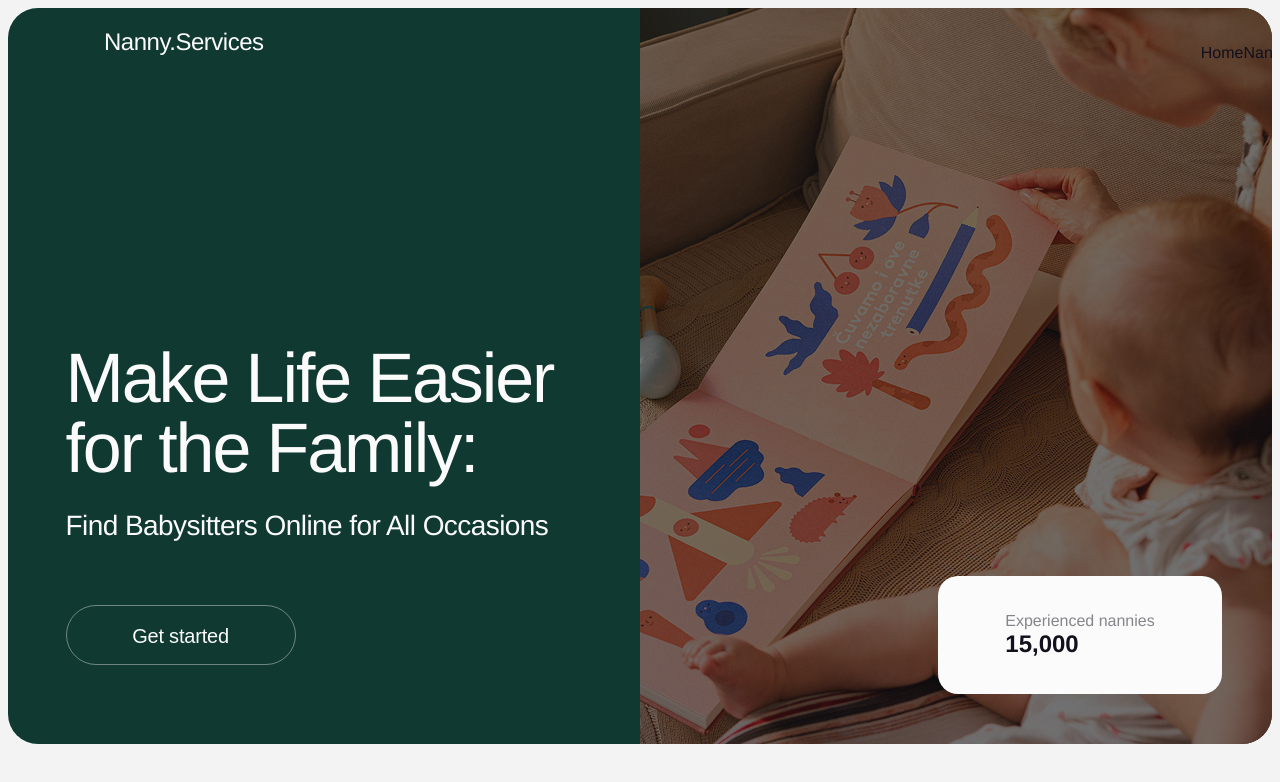
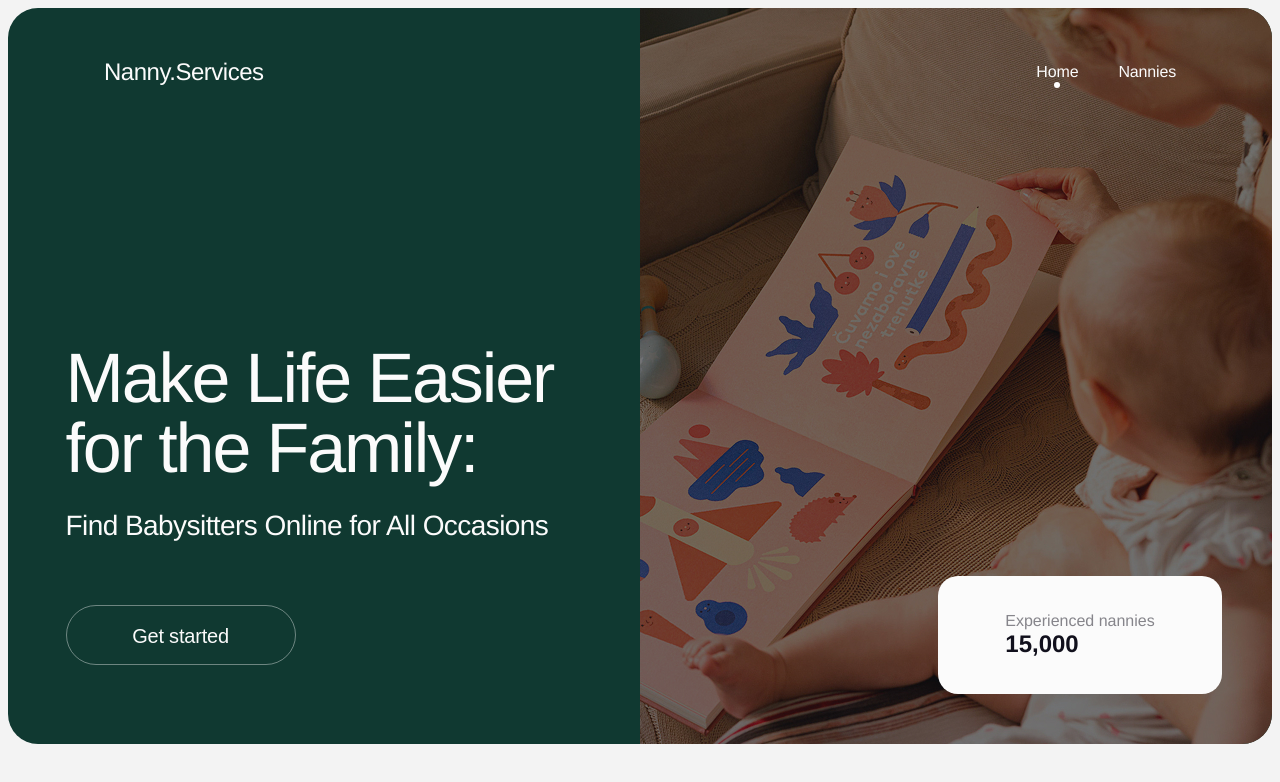
Before and after one commit to mafutka/nanny-service-pet-proect, a Next.js app: page / in a window 1280 px wide. Shown: the top 782 px of the page. Built offline with nearby package versions, Linux system fonts and the light colour scheme.

Commit message:
navigation-links-completed

```diff
--- a/app/page.tsx
+++ b/app/page.tsx
@@ -1,10 +1,14 @@
 
+import Header from "@/components/Header/Header";
 import HomeHero from "@/components/HomeHero/HomeHero";
 
 export default function Home() {
   return (
     <>
-    <HomeHero />
+    <HomeHero>
+      <Header />
+    </HomeHero>
+
     </>
   );
 }
--- a/components/Header/Header.module.css
+++ b/components/Header/Header.module.css
@@ -1,7 +1,6 @@
 .header {
     position: absolute;
     height: 88px;
-    width: 100%;
     position: relative;
     background: var(--background-header);
     z-index: 5;
@@ -10,6 +9,7 @@
   display: flex;
   flex-direction: row;
   justify-content: space-between;
+  align-items: center;
 }
 .headerLogo {
     font-weight: 500;
--- a/components/HomeHero/HomeHero.tsx
+++ b/components/HomeHero/HomeHero.tsx
@@ -1,10 +1,9 @@
-import Header from "../Header/Header"
 import css from "./HomeHero.module.css"
 
-export default function HomeHero() {
+export default function HomeHero({children,}: {children: React.ReactNode}) {
     return (
         <section className={css.hero}>
-            <Header />
+            {children}
         <div className={css.HeroContainer}>
         <div className={css.heroInfo}>
             <h1 className={css.heroTitle}>Make Life Easier for the Family:</h1>
--- a/components/Navigation/Navigation.module.css
+++ b/components/Navigation/Navigation.module.css
@@ -5,5 +5,25 @@
 }
 .navlist {
     display: flex;
+    gap: 40px;
 }
-.navItem {}
+.navItem a {
+    position: relative;
+    font-weight: 400;
+font-size: 16px;
+line-height: 125%;
+letter-spacing: -0.01em;
+color: var(--text-light);
+}
+
+.active::after {
+  content: "";
+  position: absolute;
+  bottom: -8px;
+  left: 50%;
+  transform: translateX(-50%);
+  width: 6px;
+  height: 6px;
+  background: white;
+  border-radius: 50%;
+}
--- a/components/Navigation/Navigation.tsx
+++ b/components/Navigation/Navigation.tsx
@@ -1,11 +1,25 @@
+'use client'
+
+import { usePathname } from "next/navigation"
+import Link from "next/link";
 import css from "./Navigation.module.css"
 export default function Navigation() {
+    const pathname = usePathname();
+    const isLoggedIn = false;
     return (
         <nav className={css.nav}>
             <ul className={css.navlist}>
-                <li className={css.navItem}>Home</li>
-                <li className={css.navItem}>Nannies</li>
-                <li className={css.navItem}>Favorites</li>
+                <li className={css.navItem}>
+                    <Link href="/" className={pathname === "/" ? css.active : ""}>Home</Link>
+                </li>
+                <li className={css.navItem}>
+                    <Link href="/nannies" className={pathname === "/nannies" ? css.active : ""}>Nannies</Link>
+                </li>
+                {isLoggedIn && (
+                    <li className={css.navItem}>
+                    <Link href="/favourites" className={pathname === "/favourites" ? css.active : ""}>Favorites</Link>
+                </li>
+                )}
             </ul>
         </nav>
     )
```
